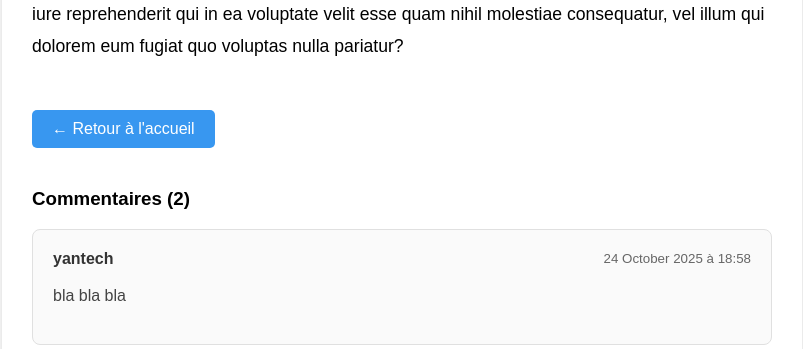
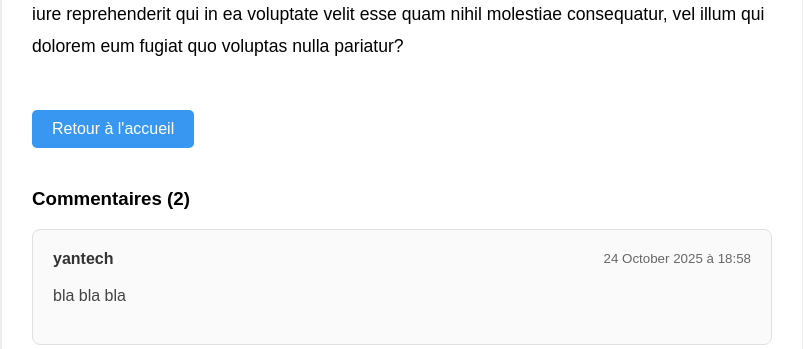
Before and after one commit to IvanBayiha18/Blog_Django_Sqlite, a Django app: page /article/6/ in a window 1280 px wide. Shown: the part 494-843 px from the top of the page, without its empty margins (238-1041 px from the left). Run offline with Django 5.2, Linux system fonts and the light colour scheme; data comes from the database, SQL or seed files in the repository; both versions use the stored data as it was after the commit.

Commit message:
fin projet

```diff
--- a/comments/admin.py
+++ b/comments/admin.py
@@ -5,7 +5,7 @@ from django.utils.html import format_html
 
 @admin.register(Comment)
 class CommentAdmin(admin.ModelAdmin):
-    """Configuration de l'interface admin pour les commentaires"""
+    """Configuration de l'interface de l'admin pour les commentaires"""
 
     # Configuration de la liste
     list_display = (
--- a/monblog/templates/monblog/detail.html
+++ b/monblog/templates/monblog/detail.html
@@ -125,7 +125,7 @@
             {{ article.contenu|linebreaks }}
         </div>
 
-        <a href="{% url 'index' %}" class="retour">← Retour à l'accueil</a>
+        <a href="{% url 'index' %}" class="retour"> Retour à l'accueil </a>
     </div>
 
 <!-- Section des commentaires existants -->
```
Also changed, not shown: db.sqlite3.
